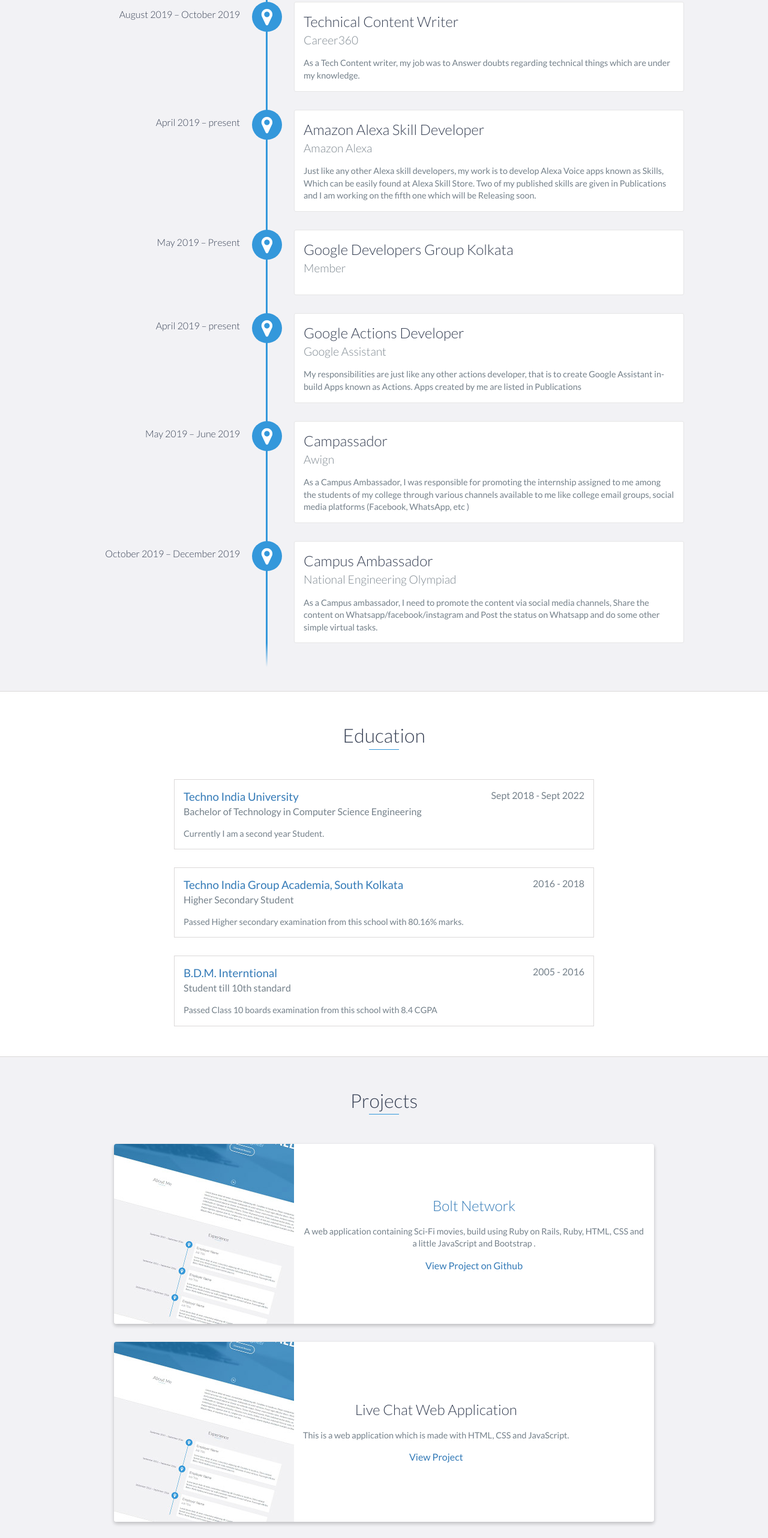
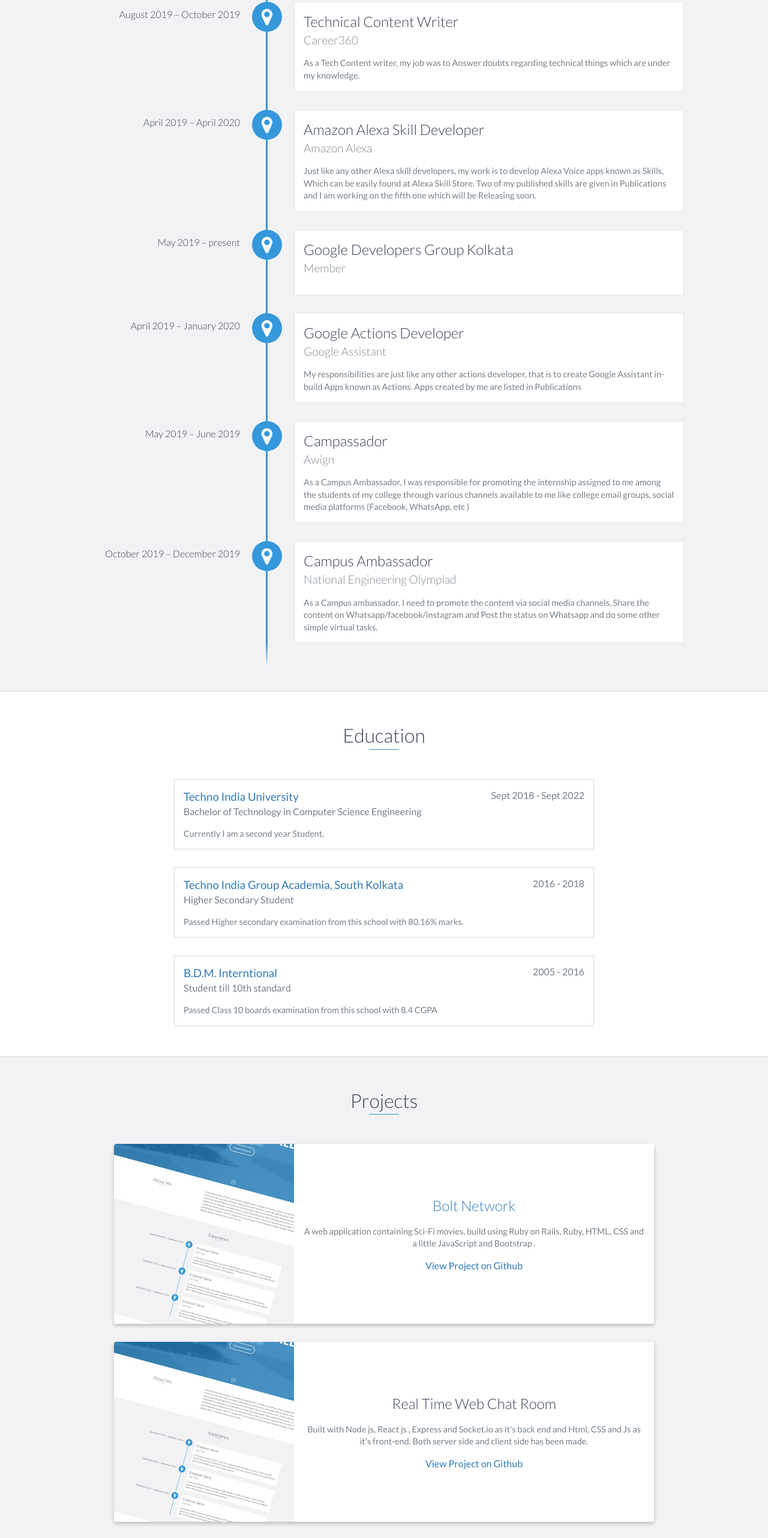
Before and after one commit to SayanBan/SayanBan.github.io, a website: page index.html in a window 1280 px wide. Shown: the part 1339-3903 px from the top of the page at 60% size. Drawn offline with nearby package versions, Linux system fonts and the light colour scheme; a script that the page names is missing.

Commit message:
Update index.html

```diff
--- a/index.html
+++ b/index.html
@@ -106,7 +106,7 @@
                  As a Tech Content writer, my job was to Answer doubts regarding technical things which are under my knowledge.
                 </p>
             </div>
-            <div data-date="April 2019 – present ">
+            <div data-date="April 2019 – April 2020 ">
                 <h3>Amazon Alexa Skill Developer</h3>
                 <h4>Amazon Alexa</h4>
                 <p>
@@ -114,12 +114,12 @@
                 </p>
             </div>
 
-            <div data-date="May 2019 – Present">
+            <div data-date="May 2019 – present">
                 <h3>Google Developers Group Kolkata</h3>
                 <h4>Member</h4>
                    <p>
             </div>
-            <div data-date="April 2019 – present ">
+            <div data-date="April 2019 – January 2020 ">
                 <h3>Google Actions Developer</h3>
                 <h4>Google Assistant</h4>
                 <p>
@@ -191,6 +191,22 @@
                            A web application containing Sci-Fi movies, build using Ruby on Rails, Ruby, HTML, CSS and a little JavaScript and Bootstrap .
                         </p>
                         <a href="https://github.com/SayanBan/Bolt-Network-Rails">View Project on Github</a>
+                    </div>
+                    <!-- End .project-info -->
+                </div>
+                <!-- End .project -->
+
+		<div class="project shadow-large">
+                    <div class="project-image">
+                        <img src="images/project.jpg" />
+                    </div>
+                    <!-- End .project-image -->
+                    <div class="project-info">
+                        <h3>Real Time Web Chat Room</h3>
+                        <p>
+                            Built with Node js, React js , Express and Socket.io as it's back end and Html, CSS and Js as it's front-end. Both server side and client side has been made.
+                        </p>
+                        <a href="https://github.com/SayanBan/WebLive">View Project on Github</a>
                     </div>
                     <!-- End .project-info -->
                 </div>
```
